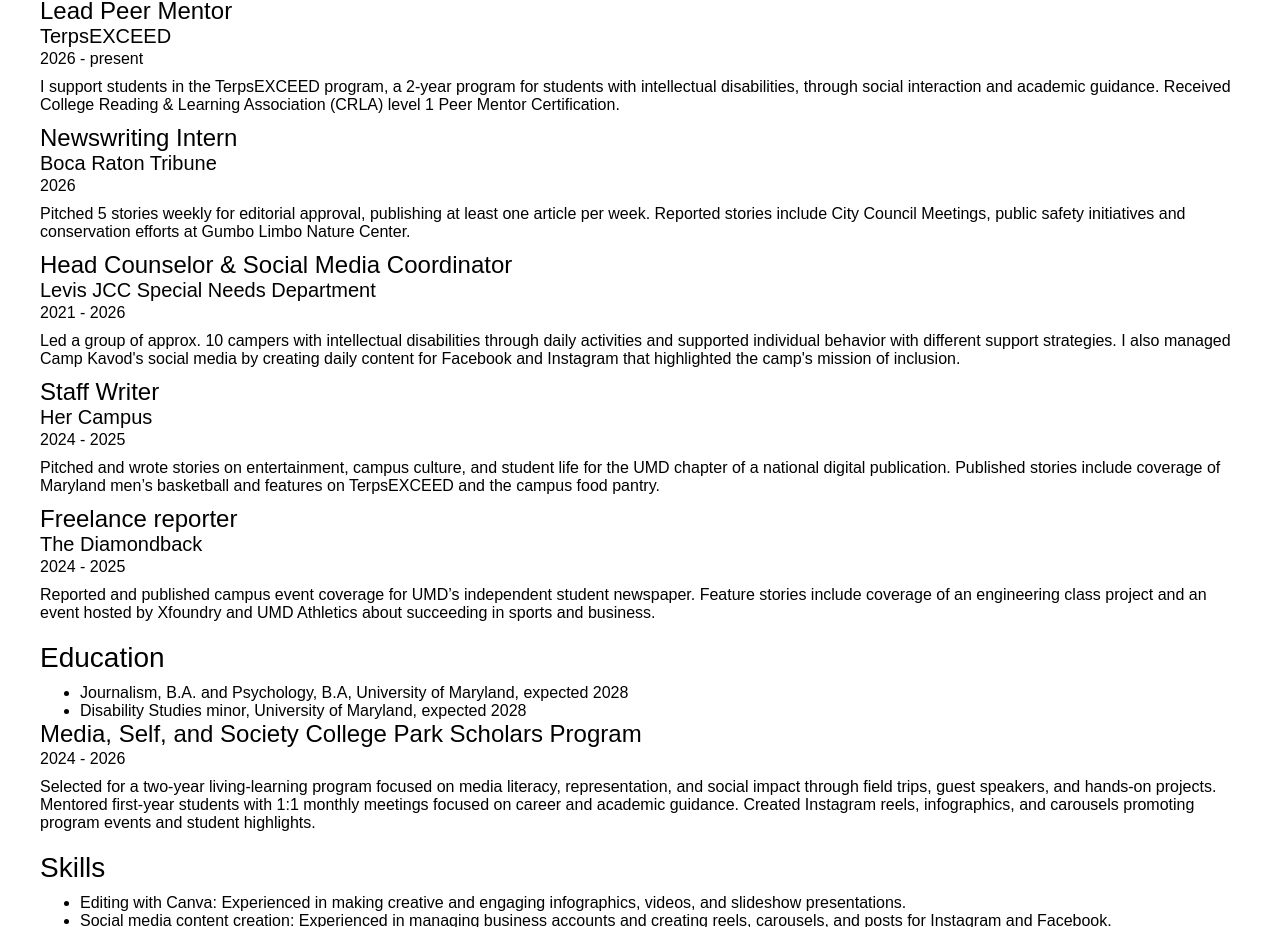
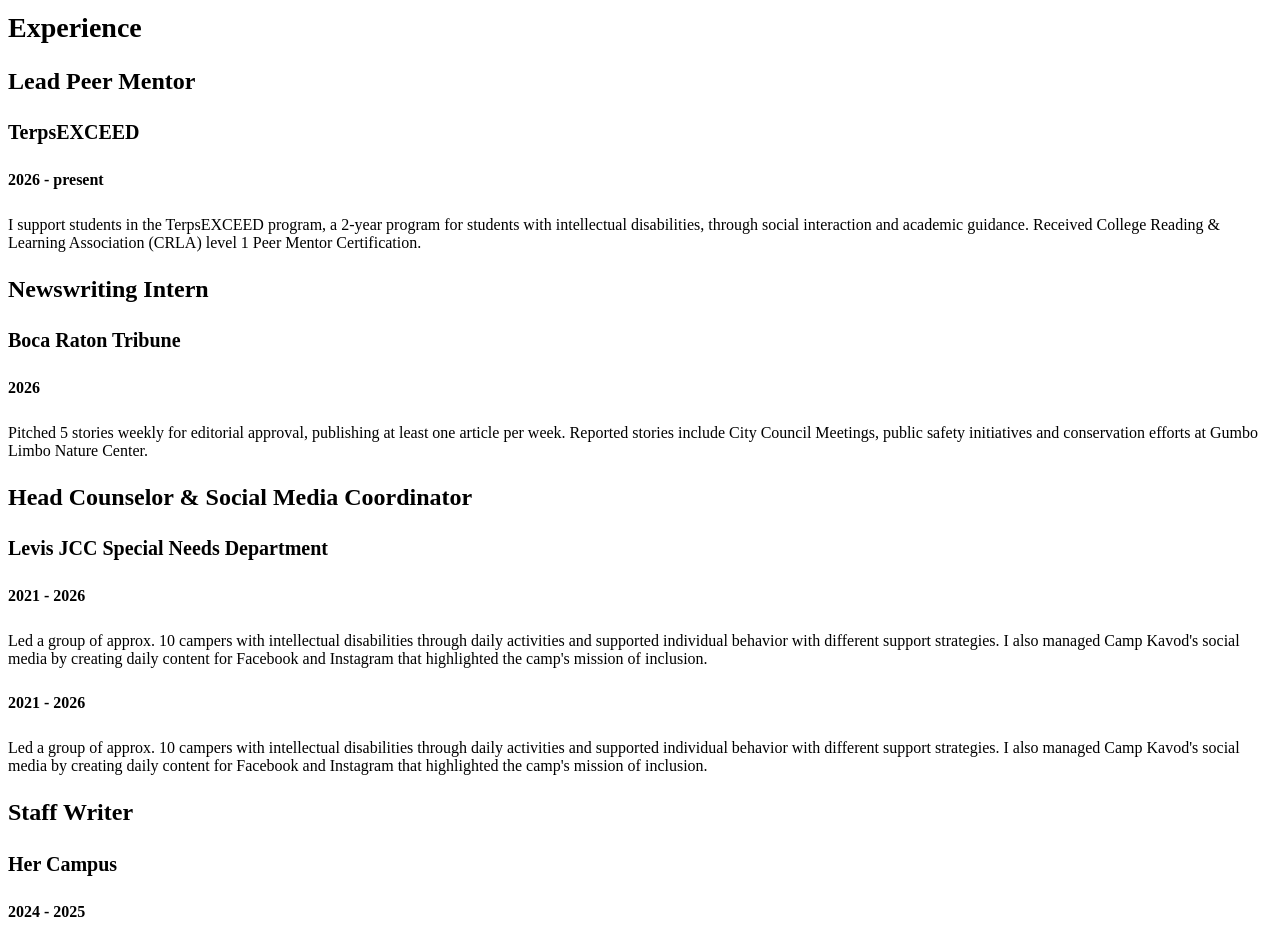
Before and after one commit to loganmidler24/lmidler-jour352, a plain HTML site: page index.html in a window 1280 px wide. Shown: the part 505-1432 px from the top of the page. Drawn offline with Linux system fonts and the light colour scheme.

Commit message:
Update index.html

````diff
--- a/index.html
+++ b/index.html
@@ -2,97 +2,26 @@
 <html>
 <head>
     <title>Logan Midler Resume</title>
-
     <style>
-        /* CSS for the entire page */
-        body {
-            font-family: Arial, sans-serif;
-        }
-
-        /* Container keeps the resume centered and limits its width */
-        #container {
-            width: 100%;
-            max-width: 1200px;
-            margin: 0 auto;
-            padding-bottom: 50px;
-        }
-
-        #name {
+        h1 {
             font-size: 36px;
             color: #33485e;
-            border-bottom: 1px solid #33485e;
-            width: 60%;
-            min-width: 300px;
-            margin: 0 auto;
         }
-
-        /* Section headings */
-        .sectionheader {
+        h2 {
             font-size: 28px;
             color: #000000;
-            margin: 20px 0 10px 0;
-            width: 70%;
-            min-width: 300px;
         }
-
-        /* Job titles */
-        .jobtitle {
+        h3 {
             font-size: 24px;
             color: #000000;
         }
-
-        /* Organizations */
-        .organization {
-            font-size: 1.25em;
+        h4 {
+            font-size: 20px;
             color: #000000;
         }
-
-        /* Dates */
-        .date {
+        h5 {
             font-size: 16px;
             color: #000000;
-            margin: 2px 0 0 0;
-        }
-
-        /* Paragraph descriptions */
-        .description {
-            margin: 10px 0;
-        }
-
-        /* Contact information menu */
-        .menu {
-            margin: 0;
-            padding: 0;
-            text-align: center;
-        }
-
-        /* Only the contact menu items display inline */
-        .menu li {
-            display: inline;
-        }
-
-        /* Education list */
-        #degrees {
-            margin: 5px 0 0 0;
-        }
-
-        /* Skills list */
-        #do {
-            margin: 5px 0 0 0;
-        }
-
-        /* Resume title underneath the name */
-        #title {
-            font-weight: 600;
-            text-align: center;
-            margin: 20px 0 0 0;
-        }
-
-        .top {
-            width: 60%;
-            min-width: 300px;
-            margin: 0 auto;
-            margin-bottom: 30px;
         }
     </style>
 </head>
@@ -100,74 +29,65 @@
 <body>
     <!-- I built this myself!!! -->
 
-    <!-- Container holds the entire resume -->
-    <div id="container">
-
-        <!-- Name and title section -->
-        <div id="name">Logan Midler</div>
-        <div id="title">Psychology & Journalism student at UMD</div>
+    <h1>Logan Midler</h1>
+    <strong>Psychology & Journalism student at UMD</strong>
     <br><br>
 
     <img src="IMG_0573.jpg" width="300" alt="Logan Midler Portrait">
 
-        <!-- Contact information -->
-        <ul class="menu">
+      <ul>
         <li><a href="mailto:midlerlogan@gmail.com">midlerlogan@gmail.com</a></li>
         <li><a href="https://www.linkedin.com/in/logan-midler-343b57335/" target="_blank">LinkedIn</a></li>
         <li><a href="https://github.com/loganmidler24/lmidler-jour352" target="_blank">GitHub</a></li>
     </ul>
 
-        <!-- Experience section -->
-        <div class="sectionheader">Experience</div>
+    <h2>Experience</h2>
 
-        <div class="jobtitle">Lead Peer Mentor</div>
-        <div class="organization">TerpsEXCEED</div>
-        <div class="date">2026 - present</div>
-        <p class="description">I support students in the TerpsEXCEED program, a 2-year program for students with intellectual disabilities, through social interaction and academic guidance. Received College Reading & Learning Association (CRLA) level 1 Peer Mentor Certification.</p>
+    <h3>Lead Peer Mentor</h3>
+    <h4>TerpsEXCEED</h4>
+    <h5>2026 - present</h5>
+    <p>I support students in the TerpsEXCEED program, a 2-year program for students with intellectual disabilities, through social interaction and academic guidance. Received College Reading & Learning Association (CRLA) level 1 Peer Mentor Certification.</p>
 
-        <div class="jobtitle">Newswriting Intern</div>
-        <div class="organization">Boca Raton Tribune</div>
-        <div class="date">2026</div>
-        <p class="description">Pitched 5 stories weekly for editorial approval, publishing at least one article per week. Reported stories include City Council Meetings, public safety initiatives and conservation efforts at Gumbo Limbo Nature Center.</p>
+    <h3>Newswriting Intern</h3>
+    <h4>Boca Raton Tribune</h4>
+    <h5>2026</h5>
+    <p>Pitched 5 stories weekly for editorial approval, publishing at least one article per week. Reported stories include City Council Meetings, public safety initiatives and conservation efforts at Gumbo Limbo Nature Center.</p>
 
-        <div class="jobtitle">Head Counselor & Social Media Coordinator</div>
-        <div class="organization">Levis JCC Special Needs Department</div>
-        <div class="date">2021 - 2026</div>
-        <p class="description">Led a group of approx. 10 campers with intellectual disabilities through daily activities and supported individual behavior with different support strategies. I also managed Camp Kavod's social media by creating daily content for Facebook and Instagram that highlighted the camp's mission of inclusion.</p>
+    <h3>Head Counselor & Social Media Coordinator</h3>
+    <h4>Levis JCC Special Needs Department</h4>
+    <h5>2021 - 2026</h5>
+    <p>Led a group of approx. 10 campers with intellectual disabilities through daily activities and supported individual behavior with different support strategies. I also managed Camp Kavod's social media by creating daily content for Facebook and Instagram that highlighted the camp's mission of inclusion.</p>
 
-        <div class="jobtitle">Staff Writer</div>
-        <div class="organization">Her Campus</div>
-        <div class="date">2024 - 2025</div>
-        <p class="description">Pitched and wrote stories on entertainment, campus culture, and student life for the UMD chapter of a national digital publication. Published stories include coverage of Maryland men’s basketball and features on TerpsEXCEED and the campus food pantry.</p>
+    <h5>2021 - 2026</h5>
+<p>Led a group of approx. 10 campers with intellectual disabilities through daily activities and supported individual behavior with different support strategies. I also managed Camp Kavod's social media by creating daily content for Facebook and Instagram that highlighted the camp's mission of inclusion.</p>
+    <h3>Staff Writer</h3>
+    <h4>Her Campus</h4>
+    <h5>2024 - 2025</h5>
+    <p>Pitched and wrote stories on entertainment, campus culture, and student life for the UMD chapter of a national digital publication. Published stories include coverage of Maryland men’s basketball and features on TerpsEXCEED and the campus food pantry.</p>
 
-        <div class="jobtitle">Freelance reporter</div>
-        <div class="organization">The Diamondback</div>
-        <div class="date">2024 - 2025</div>
-        <p class="description">Reported and published campus event coverage for UMD’s independent student newspaper. Feature stories include coverage of an engineering class project and an event hosted by Xfoundry and UMD Athletics about succeeding in sports and business.</p>
+    <h3>Freelance reporter</h3>
+    <h4>The Diamondback</h4>
+    <h5>2024 - 2025</h5>
+    <p>Reported and published campus event coverage for UMD’s independent student newspaper. Feature stories include coverage of an engineering class project and an event hosted by Xfoundry and UMD Athletics about succeeding in sports and business.</p>
 
-        <!-- Education section -->
-        <div class="sectionheader">Education</div>
-
-        <ul id="degrees">
+    <h2>Education</h2>
+    <ul>
         <li>Journalism, B.A. and Psychology, B.A, University of Maryland, expected 2028</li>
         <li>Disability Studies minor, University of Maryland, expected 2028</li>
+
          </ul>
 
-        <div class="jobtitle">Media, Self, and Society College Park Scholars Program</div>
-        <div class="date">2024 - 2026</div>
-        <p class="description">Selected for a two-year living-learning program focused on media literacy, representation, and social impact through field trips, guest speakers, and hands-on projects. Mentored first-year students with 1:1 monthly meetings focused on career and academic guidance. Created Instagram reels, infographics, and carousels promoting program events and student highlights.</p>
+    <h3>Media, Self, and Society College Park Scholars Program</h3>
+    <h5>2024 - 2026</h5>
+    <p>Selected for a two-year living-learning program focused on media literacy, representation, and social impact through field trips, guest speakers, and hands-on projects. Mentored first-year students with 1:1 monthly meetings focused on career and academic guidance. Created Instagram reels, infographics, and carousels promoting program events and student highlights.</p>
 
-        <!-- Skills section -->
-        <div class="sectionheader">Skills</div>
-
-        <ul id="do">
+    <h2>Skills</h2>
+    <ul>
         <li>Editing with Canva: Experienced in making creative and engaging infographics, videos, and slideshow presentations.</li>
         <li>Social media content creation: Experienced in managing business accounts and creating reels, carousels, and posts for Instagram and Facebook.</li>
         <li>Peer mentoring & leadership: Passionate about disability advocacy. Experienced in providing 1:1 academic and social guidance for students with disabilities.</li>
         <li>Excel: Proficient using Excel spreadsheets and Google Sheets for data management.</li>
     </ul>
 
-    </div>
     </body>
 </html>
-```
````
Lines whose indentation alone changed are shown as unchanged.
